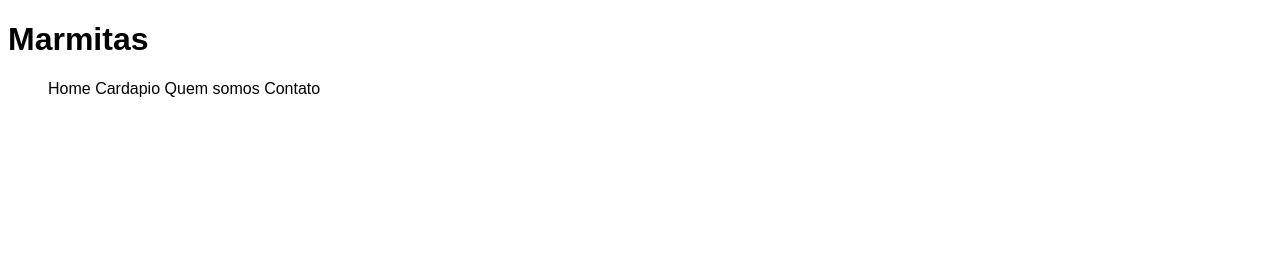
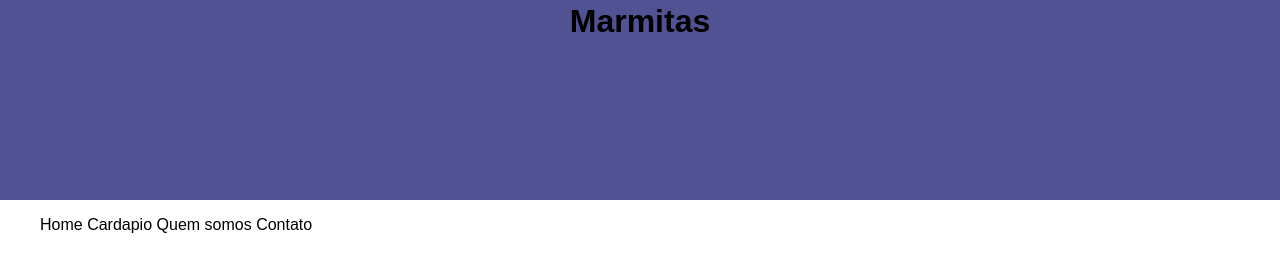
Before and after one commit to ettoreMB/jmo-front, a plain HTML site: page sandbox/index.html in a window 1280 px wide. Drawn offline with Linux system fonts and the light colour scheme; files that its build step writes are made by us from their sources.

Commit message:
começo de criação do cabecalho

```diff
--- a/sandbox/_css/stylo.css
+++ b/sandbox/_css/stylo.css
@@ -1,12 +1,27 @@
 body{
     font-size: 12pt;
     Font-family: Arial, Verdana, sans-serif;
+    margin: 0;
+}
+header h1{
+    margin: 0;
+    padding: 3px;
+}
+div#cabecalho-menu{
+    text-align: center;
+    width: 100%;
+    height: 200px;
+    background-color: rgba(51, 52, 130, 0.85);
+    margin:0;
+}
+
+nav#menu-principal{
+
 }
 
 
-nav#menu{}
 
-nav#menu li {
+nav#menu-principal li {
     list-style: none;
     display: inline-flex;
 
--- a/sandbox/index.html
+++ b/sandbox/index.html
@@ -2,15 +2,16 @@
 <html lang="en">
 <head>
     <meta charset="UTF-8">
-    <link rel="stylesheet" href="stylo.css">
-    <title>Title</title>
+    <link rel="stylesheet" href="_css">
+    <title>Comida saudavel</title>
+    <link rel="stylesheet" href="_css/stylo.css">
 </head>
 <body>
     <header>
-        <div>
+        <div id="cabecalho-menu">
             <h1>Marmitas</h1>
         </div>
-        <nav id="menu">
+        <nav id="menu-principal">
             <ul>
                 <li>Home</li>
                 <li>Cardapio</li>
```
